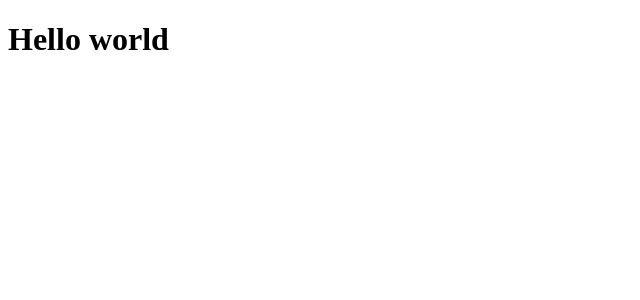
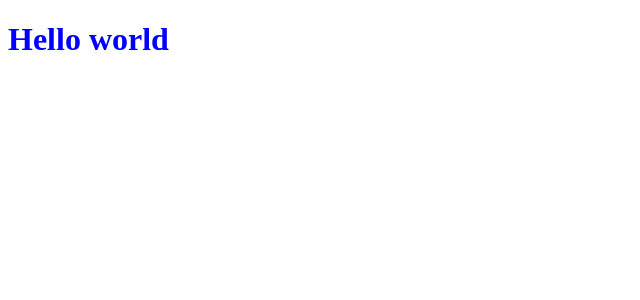
Before and after one commit to DiegoRamos-b/ignite-react-js, a Next.js app in the folder chapter-3/: page / in a window 1280 px wide. Shown: the top 300 px of the page, without its empty margins (0-640 px from the left). Built offline with nearby package versions, Linux system fonts and the light colour scheme.

Commit message:
[CHAPTER 3] fim da aula 'esstilizaçao com sass'

```diff
--- a/chapter-3/package.json
+++ b/chapter-3/package.json
@@ -10,7 +10,8 @@
   "dependencies": {
     "next": "12.0.8",
     "react": "17.0.2",
-    "react-dom": "17.0.2"
+    "react-dom": "17.0.2",
+    "sass": "^1.49.0"
   },
   "devDependencies": {
     "@types/node": "^17.0.10",
--- a/chapter-3/src/pages/index.tsx
+++ b/chapter-3/src/pages/index.tsx
@@ -1,5 +1,9 @@
+import style from "../styles/global.module.scss";
+
 export default function Home() {
   return (
-    <h1>Hello world</h1>
+    <h1 className={style.title}>
+      Hello world
+    </h1>
   )
 }
--- /dev/null
+++ b/chapter-3/src/styles/global.module.scss
@@ -0,0 +1,3 @@
+.title {
+  color: blue;
+}
```
Also changed, not shown: 1 other file (tests, documents, lock files or other folders).
